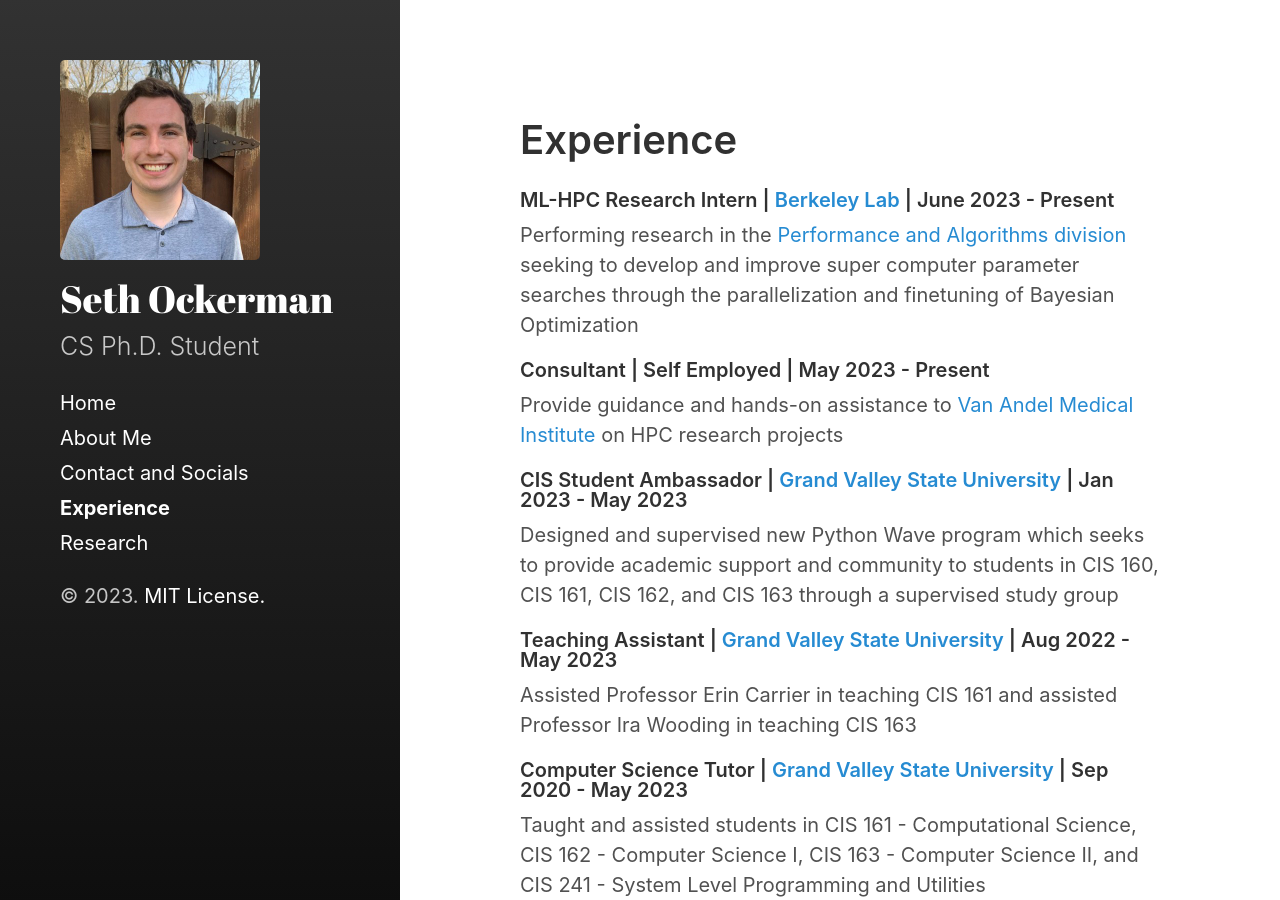
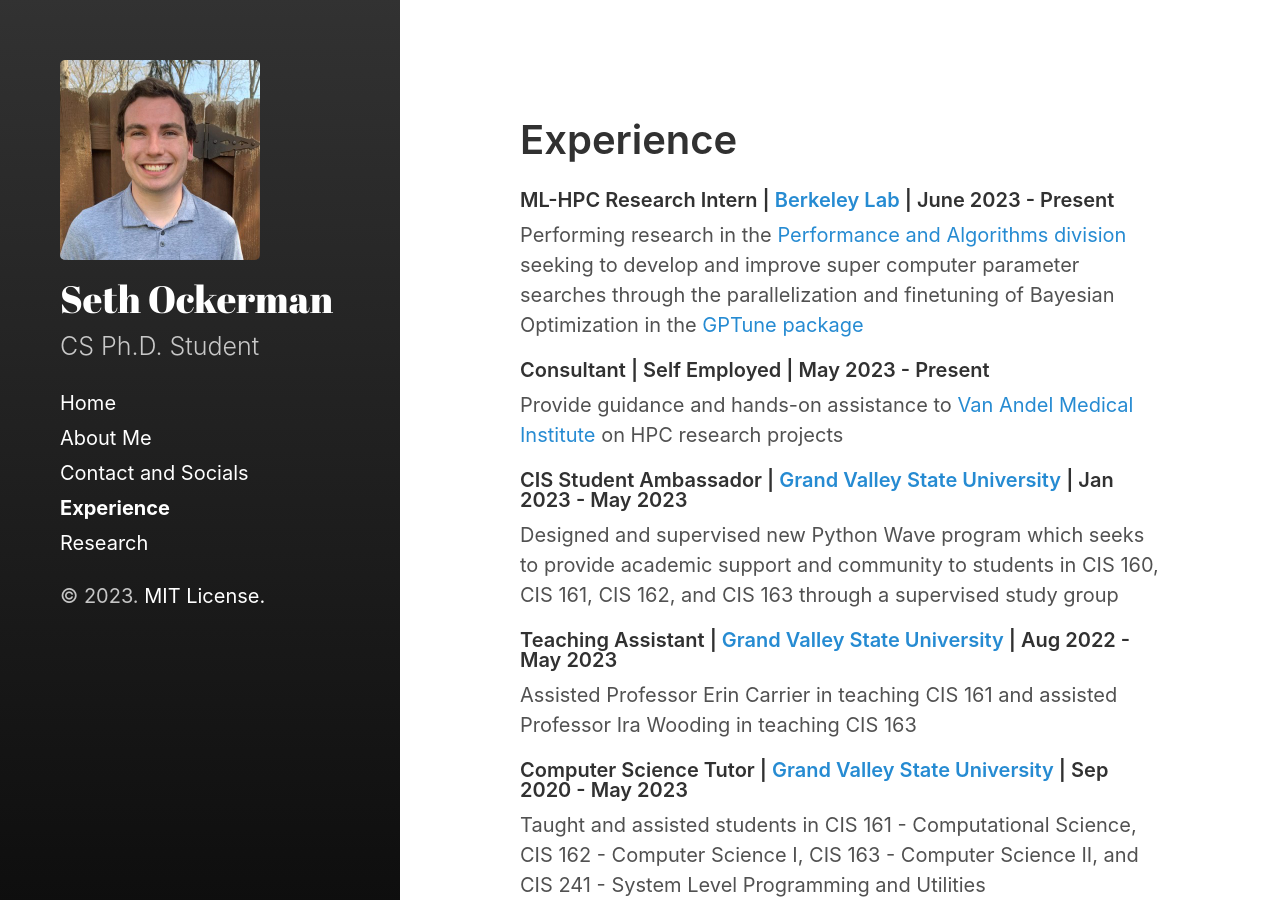
Before and after one commit to OckermanSethGVSU/OckermanSethGVSU.github.io, a Jekyll site: the page built from markdown/experience.md, in a window 1280 px wide and 900 px high. Built offline with Jekyll 4.4.1, drawn with Linux system fonts in a browser that asks for light colours.

Commit message:
addedwhich package I was building on

```diff
--- a/markdown/experience.md
+++ b/markdown/experience.md
@@ -6,7 +6,7 @@
 
 
 #### ML-HPC Research Intern | [Berkeley Lab](https://www.lbl.gov/){:target="_blank"} | June 2023 - Present
-Performing research in the [Performance and Algorithms division](https://crd.lbl.gov/divisions/amcr/computer-science-amcr/par/){:target="_blank"} seeking to develop and improve super computer parameter searches through the parallelization and finetuning of Bayesian Optimization
+Performing research in the [Performance and Algorithms division](https://crd.lbl.gov/divisions/amcr/computer-science-amcr/par/){:target="_blank"} seeking to develop and improve super computer parameter searches through the parallelization and finetuning of Bayesian Optimization in the [GPTune package](https://github.com/gptune/GPTune)
 
 
 #### Consultant | Self Employed | May 2023 - Present
```
Also changed, not shown: 2 other files.
